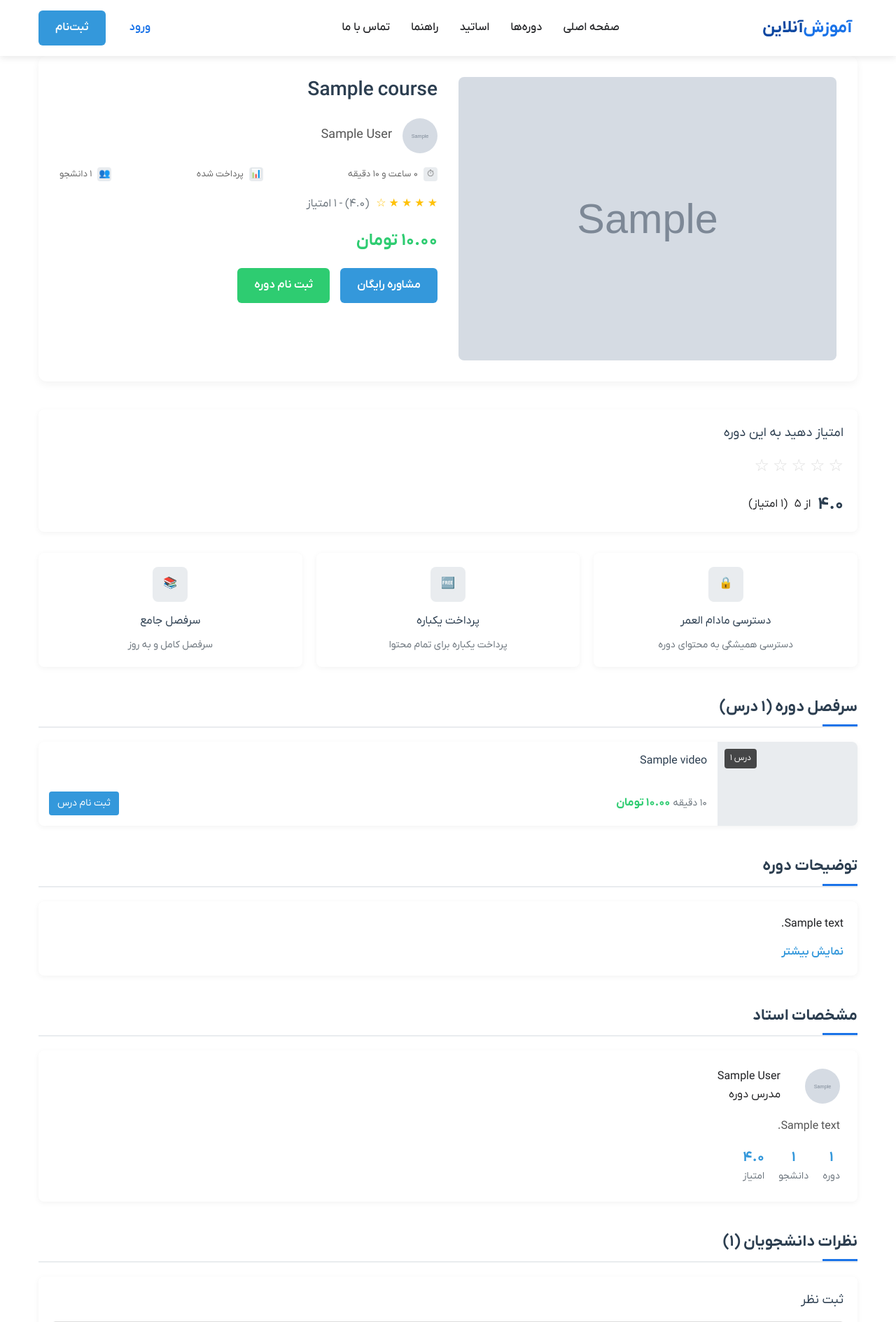
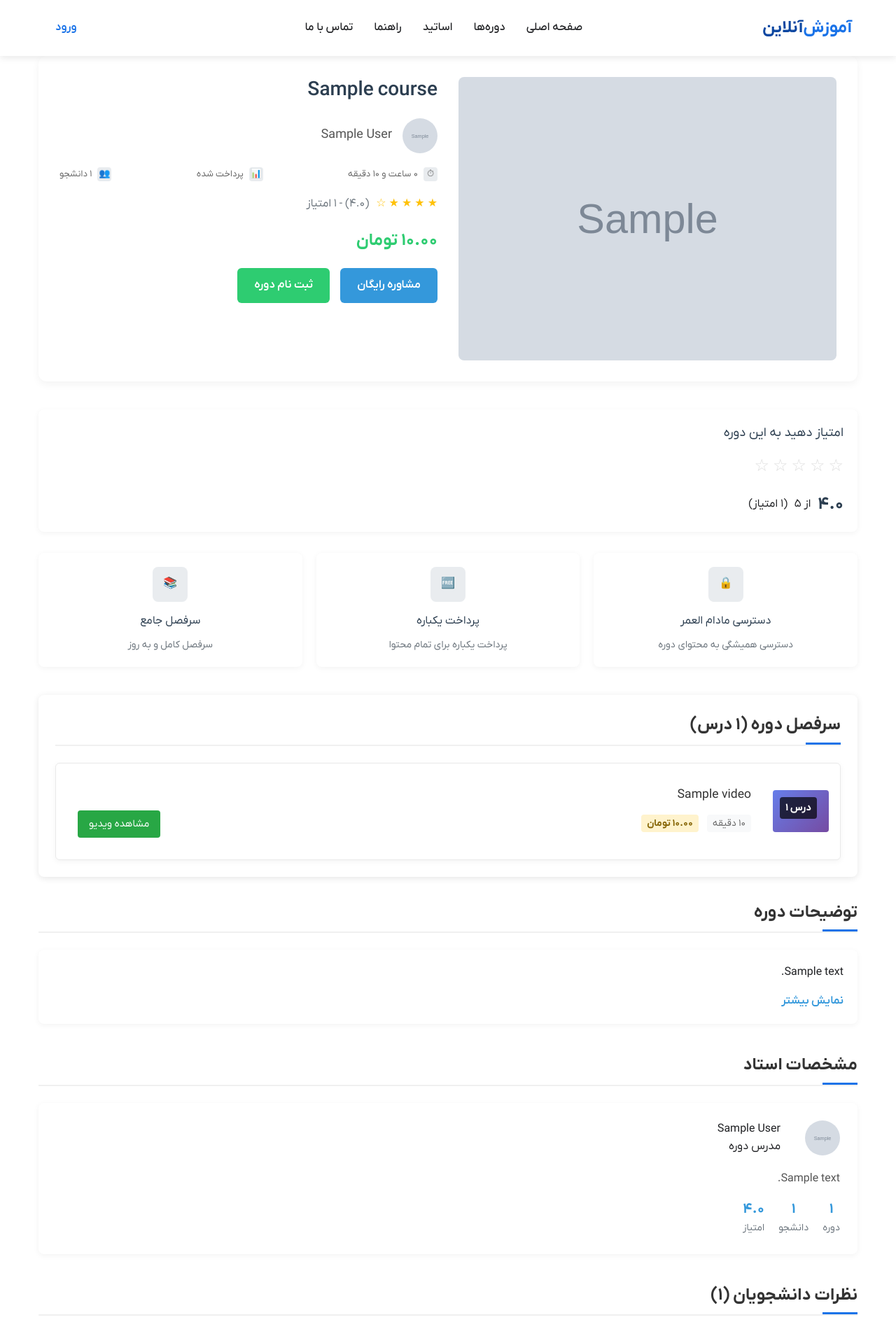
Before and after one commit to Sadragit2004/gemvisioniran, a Django app: a page that uses template/course_app/course_detail.html in a window 1280 px wide. Shown: the top 1889 px of the page at 70% size. Run offline with Django 5.2, Linux system fonts and the light colour scheme; tables that the repository leaves empty hold one stand-in row (values such as "Sample post"); grey boxes marked "Sample" are stand-in pictures; data that the repository does not hold is empty; some libraries are stand-ins or nearby versions.

Commit message:
end project

```diff
--- a/template/course_app/course_detail.html
+++ b/template/course_app/course_detail.html
@@ -622,6 +622,143 @@
                 margin-bottom: 15px;
             }
         }
+
+
+        .curriculum-section {
+    margin: 2rem 0;
+    padding: 1.5rem;
+    background: #fff;
+    border-radius: 8px;
+    box-shadow: 0 2px 10px rgba(0,0,0,0.1);
+}
+
+.section-title {
+    font-size: 1.5rem;
+    margin-bottom: 1.5rem;
+    color: #333;
+    border-bottom: 2px solid #f0f0f0;
+    padding-bottom: 0.5rem;
+}
+
+.video-list {
+    display: flex;
+    flex-direction: column;
+    gap: 1rem;
+}
+
+.video-item {
+    display: flex;
+    align-items: center;
+    padding: 1rem;
+    border: 1px solid #eaeaea;
+    border-radius: 6px;
+    transition: all 0.3s ease;
+}
+
+.video-item:hover {
+    border-color: #007bff;
+    box-shadow: 0 2px 8px rgba(0,123,255,0.1);
+}
+
+.video-thumbnail {
+    width: 80px;
+    height: 60px;
+    background: linear-gradient(135deg, #667eea 0%, #764ba2 100%);
+    border-radius: 4px;
+    display: flex;
+    align-items: center;
+    justify-content: center;
+    margin-left: 1rem;
+    flex-shrink: 0;
+}
+
+.video-counter {
+    color: white;
+    font-weight: bold;
+    font-size: 0.9rem;
+}
+
+.video-info {
+    flex-grow: 1;
+}
+
+.video-title {
+    margin: 0 0 0.5rem 0;
+    font-size: 1.1rem;
+    color: #333;
+}
+
+.video-link {
+    color: inherit;
+    text-decoration: none;
+    transition: color 0.2s;
+}
+
+.video-link:hover {
+    color: #007bff;
+}
+
+.video-meta {
+    display: flex;
+    justify-content: space-between;
+    align-items: center;
+}
+
+.video-duration {
+    background: #f8f9fa;
+    padding: 0.25rem 0.5rem;
+    border-radius: 4px;
+    font-size: 0.85rem;
+    color: #666;
+    margin-left: 0.5rem;
+}
+
+.video-price {
+    background: #fff3cd;
+    padding: 0.25rem 0.5rem;
+    border-radius: 4px;
+    font-size: 0.85rem;
+    color: #856404;
+}
+
+.video-action {
+    padding: 0.5rem 1rem;
+    border: none;
+    border-radius: 4px;
+    font-size: 0.9rem;
+    cursor: pointer;
+    transition: all 0.3s ease;
+    text-decoration: none;
+    display: inline-block;
+    text-align: center;
+}
+
+.watch-btn {
+    background: #28a745;
+    color: white;
+}
+
+.watch-btn:hover {
+    background: #218838;
+    transform: translateY(-1px);
+}
+
+.video-action.free {
+    background: #17a2b8;
+    color: white;
+}
+
+.video-action.free:hover {
+    background: #138496;
+    transform: translateY(-1px);
+}
+
+.video-action.disabled {
+    background: #6c757d;
+    color: white;
+    cursor: not-allowed;
+    opacity: 0.6;
+}
     </style>
 </head>
 <body>
@@ -748,7 +885,15 @@
                 <span class="video-counter">درس {{ forloop.counter }}</span>
             </div>
             <div class="video-info">
-                        <h3 class="video-title">{{ video.videoName }}</h3>
+                <h3 class="video-title">
+                    {% if video.isPay and video.link %}
+                        <a href="{{ video.link }}" class="video-link" target="_blank">
+                            {{ video.videoName }}
+                        </a>
+                    {% else %}
+                        {{ video.videoName }}
+                    {% endif %}
+                </h3>
                 <div class="video-meta">
                     <div>
                         <span class="video-duration">{{ video.durationMinutes }} دقیقه</span>
@@ -756,10 +901,26 @@
                             <span class="video-price">{{ video.price }} تومان</span>
                         {% endif %}
                     </div>
-                            {% if video.isPay or video.price == 0 %}
-                                <button class="video-action {% if video.price == 0 %}free{% endif %}">
-                                    {% if video.price == 0 %}رایگان{% else %}ثبت نام درس{% endif %}
+                    {% if video.isPay %}
+                        {% if video.link %}
+                            <a href="{{ video.link }}" class="video-action watch-btn" target="_blank">
+                                مشاهده ویدیو
+                            </a>
+                        {% else %}
+                            <button class="video-action disabled" disabled>
+                                لینک موجود نیست
                             </button>
+                        {% endif %}
+                    {% elif video.price == 0 %}
+                        {% if video.link %}
+                            <a href="{{ video.link }}" class="video-action free watch-btn" target="_blank">
+                                مشاهده ویدیو
+                            </a>
+                        {% else %}
+                            <button class="video-action free" disabled>
+                                لینک موجود نیست
+                            </button>
+                        {% endif %}
                     {% else %}
                         <button class="video-action disabled" disabled>قفل شده</button>
                     {% endif %}
--- a/template/course_app/partials/header.html
+++ b/template/course_app/partials/header.html
@@ -20,10 +20,18 @@
                 <button class="theme-toggle" id="themeToggle">
                     <i class="fas fa-moon"></i>
                 </button>
+
+                {% if user.is_authenticated %}
+                <div class="auth-buttons">
+                    <a href="/panel/panel" class="btn btn-outline"><i class="fas fa-user"></i></a>
+                    <a href="/order/cart" class="btn btn-outline"><i class="fas fa-shopping-cart"></i></a>
+                </div>
+                {% else %}
                 <div class="auth-buttons">
                     <button class="btn btn-outline">ورود</button>
-                        <button class="btn btn-primary">ثبت‌نام</button>
                 </div>
+                {% endif %}
+
                 <div class="hamburger-menu" id="hamburgerMenu">
                     <span></span>
                     <span></span>
@@ -43,10 +51,17 @@
         <li><a href="#"><i class="fas fa-question-circle"></i> راهنما</a></li>
         <li><a href="#"><i class="fas fa-phone"></i> تماس با ما</a></li>
     </ul>
+
+    {% if user.is_authenticated %}
+    <div class="mobile-auth-buttons">
+        <a href="/panel/panel/" class="btn btn-outline"><i class="fas fa-user"></i></a>
+        <a href="/cart/" class="btn btn-outline"><i class="fas fa-shopping-cart"></i></a>
+    </div>
+    {% else %}
     <div class="mobile-auth-buttons">
         <button class="btn btn-outline">ورود</button>
-            <button class="btn btn-primary">ثبت‌نام</button>
     </div>
+    {% endif %}
 </div>
 
 <!-- overlay برای بستن منو -->
```
Lines whose indentation alone changed are shown as unchanged.
